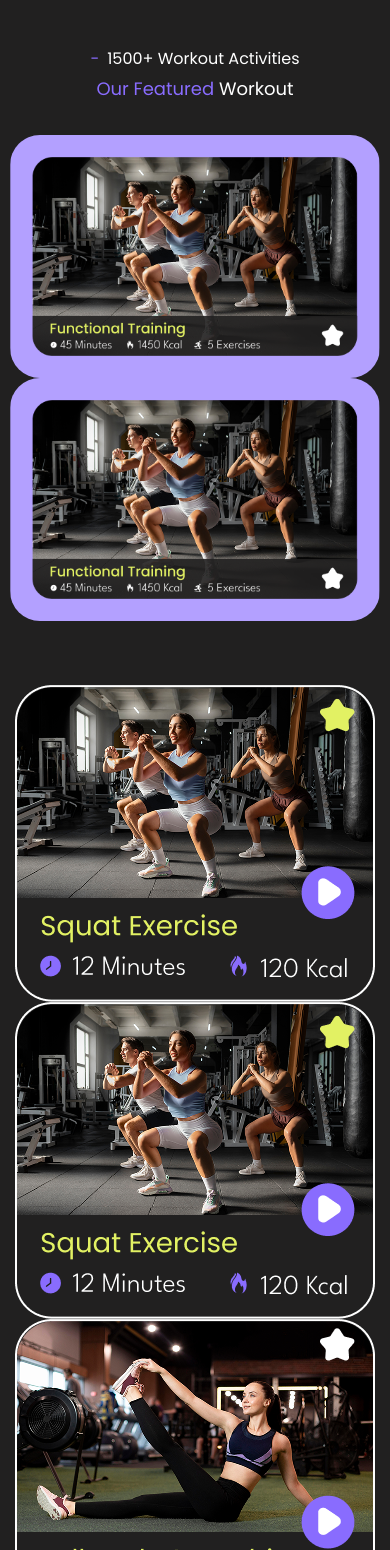
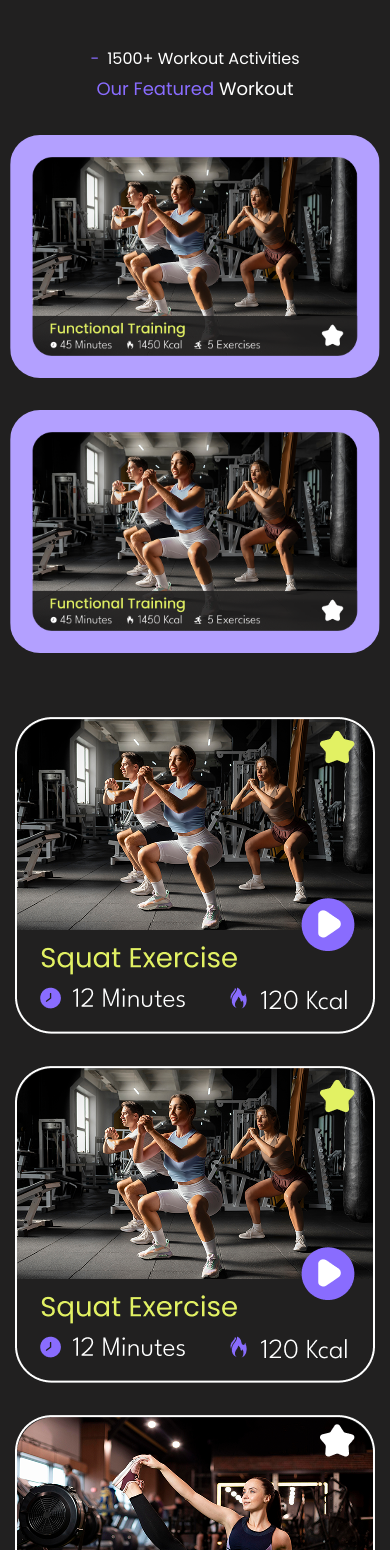
Before and after one commit to Adil-Omar/PowerVate, a React (Vite) app: page / in a window 390 px wide. Shown: the part 4178-5728 px from the top of the page. Built offline with nearby package versions, Linux system fonts and the light colour scheme.

Commit message:
first commit

```diff
--- a/src/components/Activity.jsx
+++ b/src/components/Activity.jsx
@@ -11,12 +11,12 @@ export default function Activity() {
           <span className="text-[#896CFE] pb-4">Our Featured</span> Workout
         </h1>
       </div>
-      <div className="grid grid-cols-1 place-items-center md:grid-cols-2   py-8" >
+      <div className="grid grid-cols-1 place-items-center md:grid-cols-2 max-md:gap-8   py-8" >
         <img src="/Group 298 (3).png" className="rounded-[30px]" alt="" />
         <img src="/Group 298 (3).png" className="rounded-[30px]" alt="" />
 
       </div>
-      <div className="md:grid flex flex-col items-center grid-cols-1 md:grid-cols-3 justify-items-center py-8" >
+      <div className="md:grid flex flex-col items-center grid-cols-1 md:grid-cols-3 max-md:gap-8 justify-items-center py-8" >
         <img  src="/Group 293.png" alt="" />
         <img src="/Group 293.png" alt="" />
         <img src="/Group 294.png" alt="" />
--- a/src/components/Community.jsx
+++ b/src/components/Community.jsx
@@ -12,7 +12,7 @@ export default function Community() {
                 <button className='bg-[#896CFE] hover:bg-[#fbc03f] hover:text-black max-md:text-sm transition-all duration-200 w-36 md:w-40 h-12 rounded-[30px]' >View All Forum</button>
             </div>
         </div>
-        <div className='md:grid flex flex-col items-center justify-items-center md:grid-cols-2  py-8' >
+        <div className='md:grid flex flex-col items-center justify-items-center md:grid-cols-2 max-md:gap-8 py-8' >
             <div className='max-w-[570px] flex flex-col justify-between items-center border -2 border-[#E2F163] rounded-[18px] h-[240px] p-5' >
                 <div className='flex justify-between items-center w-full' >
                     <div className='flex items-center justify-center gap-3' >
--- a/src/components/Nutrition.jsx
+++ b/src/components/Nutrition.jsx
@@ -11,12 +11,12 @@ export default function Nutrition() {
           <span className="text-[#896CFE] pb-4">Our Featured</span> Meal Ideas
         </h1>
       </div>
-      <div className="grid grid-cols-1 place-items-center md:grid-cols-2  justify-items-center py-8" >
+      <div className="grid grid-cols-1 place-items-center md:grid-cols-2 max-md:gap-8 justify-items-center py-8" >
         <img src="/Group 295.png" alt="" />
         <img src="/Group 296.png" alt="" />
 
       </div>
-      <div className="md:grid flex flex-col items-center grid-cols-1 md:grid-cols-3  justify-items-center py-8" >
+      <div className="md:grid flex flex-col items-center grid-cols-1 md:grid-cols-3 max-md:gap-8 justify-items-center py-8" >
         <img  src="/Group 293.png" alt="" />
         <img src="/Group 293.png" alt="" />
         <img src="/Group 294.png" alt="" />
```
